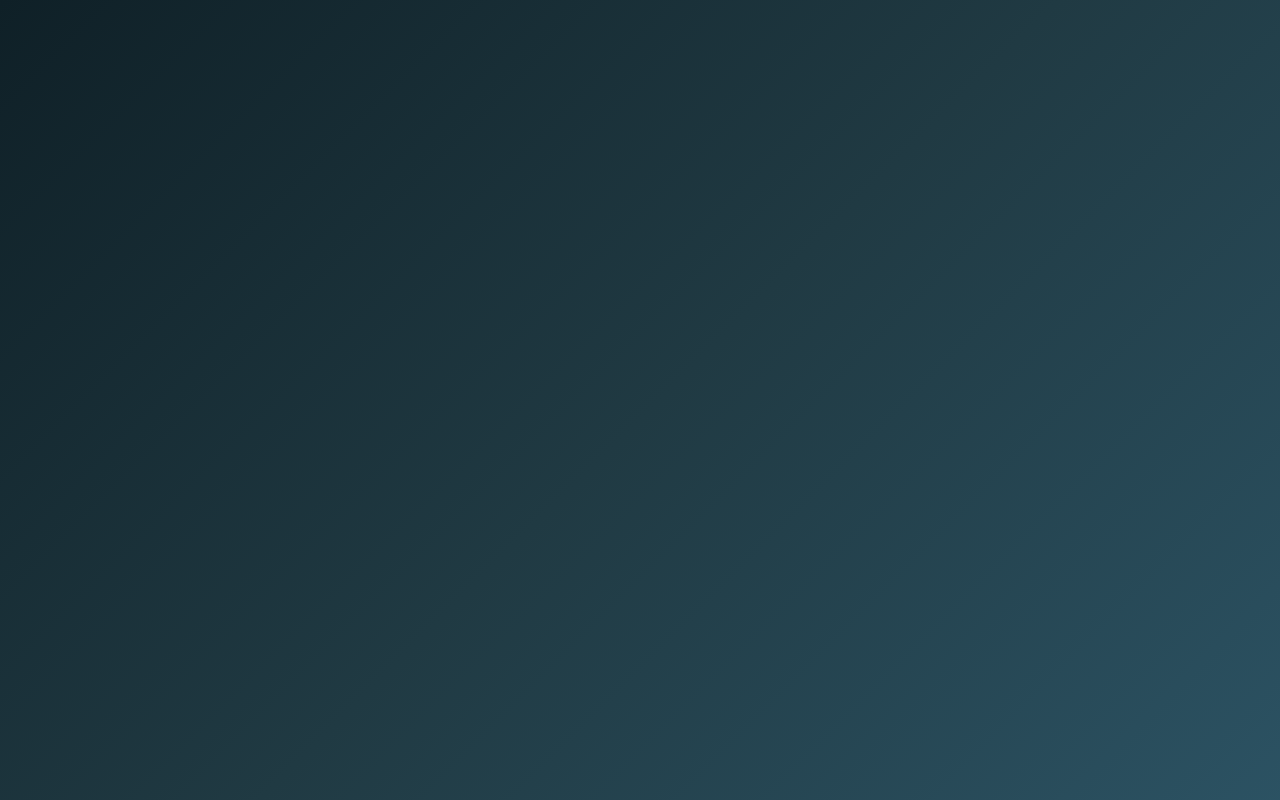
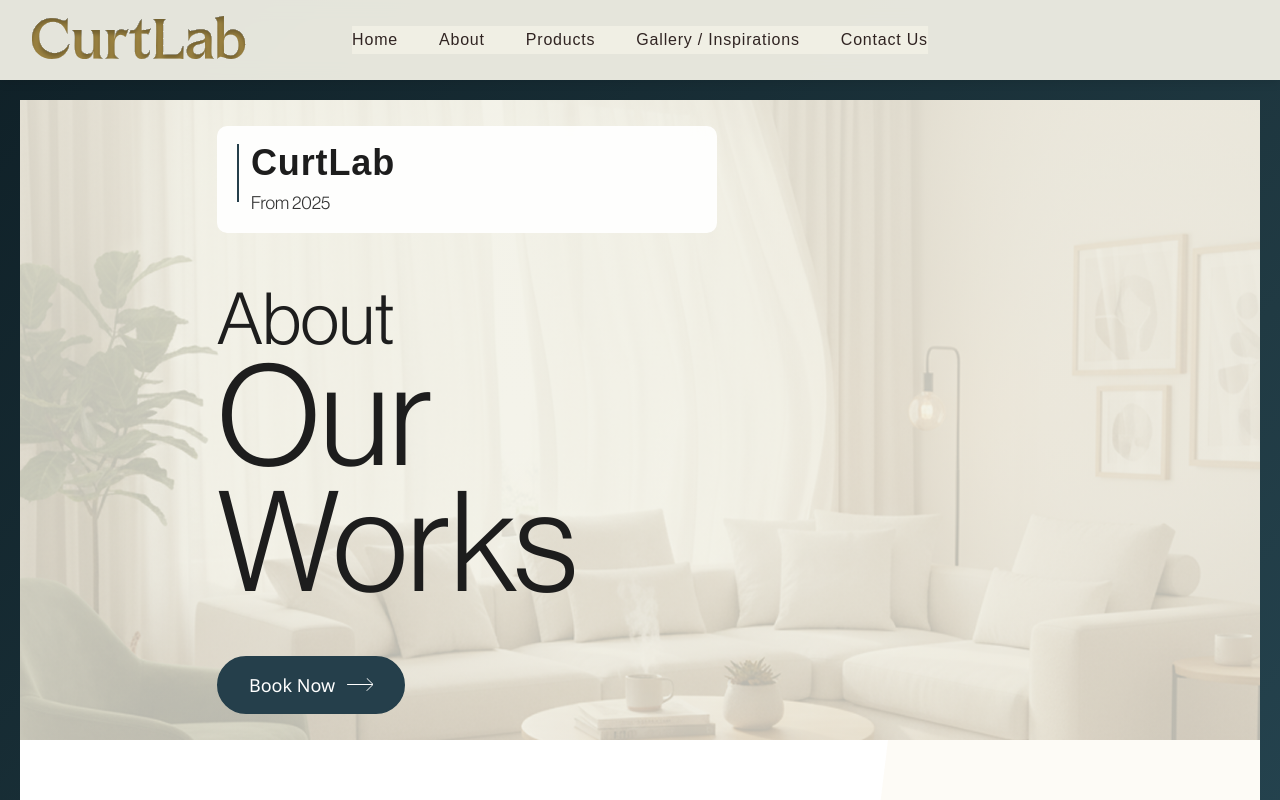
Before and after one commit to aswinraj0919/curtlabfront, a React (Vite) app: page /blogs in a window 1280 px wide. Before the commit this address had no page. Shown: the top 800 px of the page. Built offline with nearby package versions, Linux system fonts and the light colour scheme; a web font is replaced by a local one.

Commit message:
first commit

```diff
--- a/src/App.jsx
+++ b/src/App.jsx
@@ -6,6 +6,7 @@ import About from './pages/About';
 import Contact from './pages/contact';
 import Curtains from './pages/Curtains';
 import Blinds from './pages/Blinds';
+import Blogs from './pages/blogs';
 
 import UnderMaintenance from './pages/underMaintenance'
 import './App.css';
@@ -21,6 +22,7 @@ export default function App() {
         <Route path="/products/blinds" element={<Blinds />} />
         <Route path="/about" element={<About />} />
         <Route path="/contact" element={<Contact />} />
+        <Route path="/blogs" element={<Blogs />} />
       </Routes>
     </Router>
   );
--- /dev/null
+++ b/src/pages/blogs.jsx
@@ -0,0 +1,60 @@
+import React from 'react';
+import Header from '../components/Header';
+import Bottom from '../components/bottom';
+
+    const handleBookNow = () => {
+        const contactSection = document.getElementById('contact');
+        contactSection?.scrollIntoView({ behavior: 'smooth' });
+    };
+
+    export default function Blogs() {
+        return (
+            <div>
+                <Header />
+                <section className="about-hero" aria-label="About CurtLab hero section">
+                    <div className="hero-background">
+                        <img
+                            src="/images/hero-bg-1.jpg"
+                            alt="Elegant curtains in a beautifully designed room showcasing CurtLab's work"
+                            className="hero-bg-image"
+                            loading="eager"
+                        />
+                        <div className="hero-overlay"></div>
+                    </div>
+
+                    <div className="about-hero-content">
+                        <div className="about-badge" aria-label="CurtLab since 2025">
+                            <div className="badge-line"></div>
+                            <div className="badge-text">
+                                <h3>CurtLab</h3>
+                                <p>From 2025</p>
+                            </div>
+                        </div>
+
+                        <h1 className="about-title">
+                            <span>About</span>
+                            <span className="title-large">Our Works</span>
+                        </h1>
+
+                        <button
+                            className="btn-book"
+                            onClick={handleBookNow}
+                            aria-label="Book a consultation"
+                        >
+                            <span>Book Now</span>
+                            <svg width="26" height="13" viewBox="0 0 26 13" fill="none" aria-hidden="true">
+                                <line x1="0.5" y1="6.5" x2="25.5" y2="6.5" stroke="currentColor" strokeLinecap="round" />
+                                <line x1="20" y1="0.5" x2="25.9" y2="6.3" stroke="currentColor" strokeLinecap="round" />
+                                <line x1="25.9" y1="6.6" x2="20" y2="12.5" stroke="currentColor" strokeLinecap="round" />
+                            </svg>
+                        </button>
+                    </div>
+                </section>
+
+                <Bottom />
+            </div>
+
+
+
+        );
+    };
```
Also changed, not shown: src/components/whiteArrow.jsx (deleted, +0 -11 lines).
